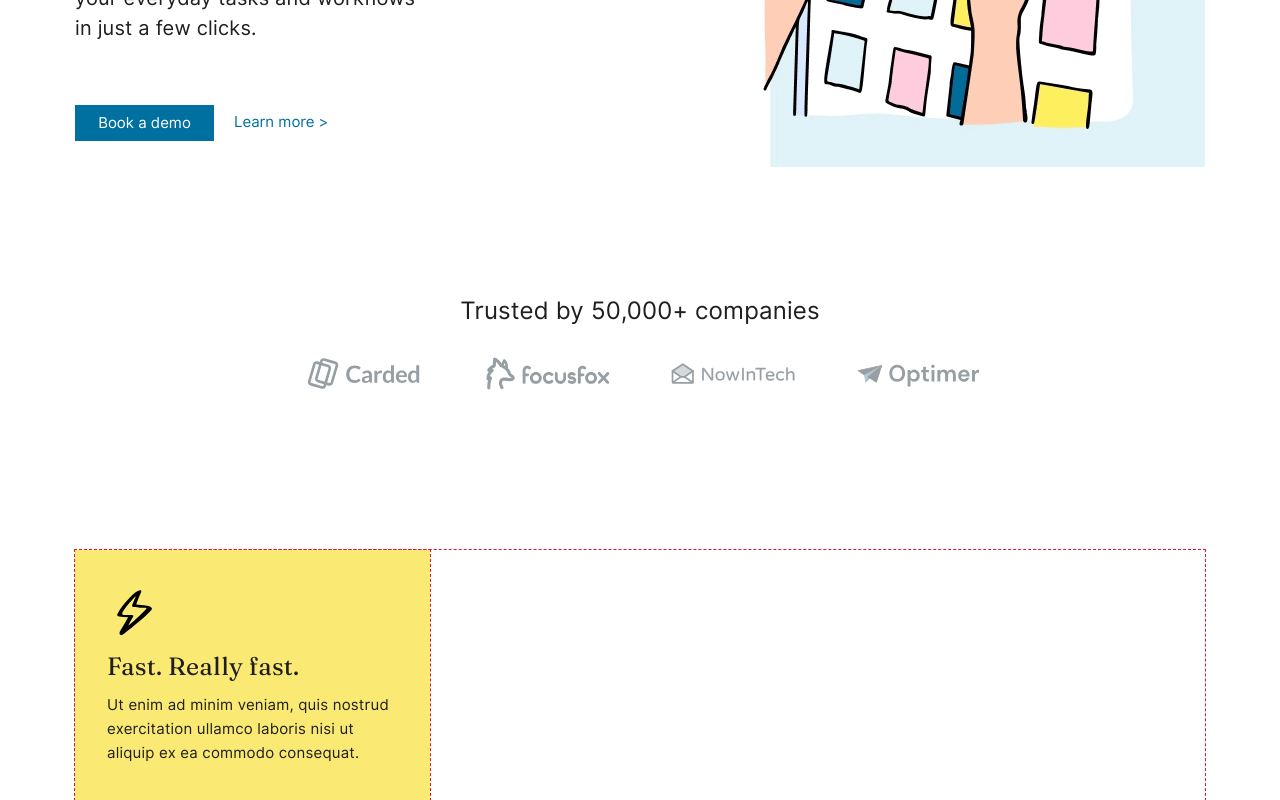
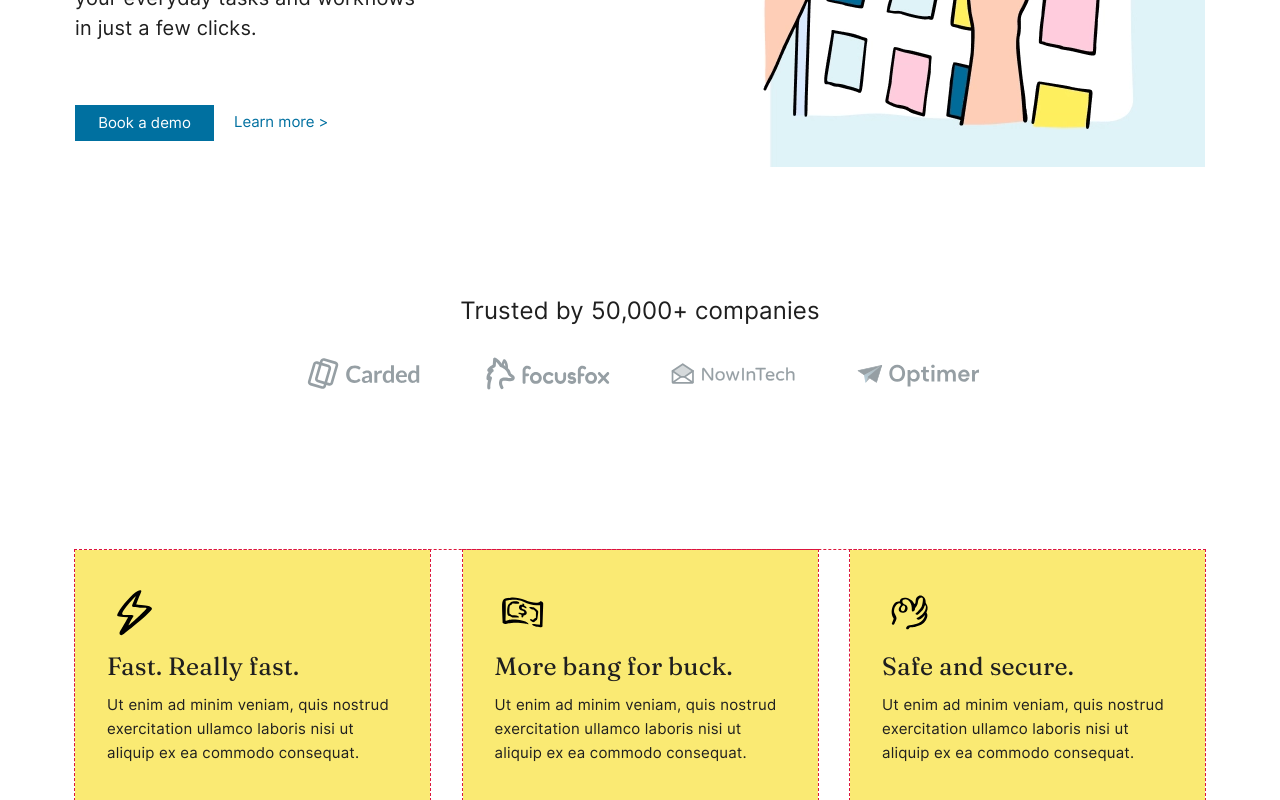
Before and after one commit to mash9000/whirl-learn-project, a React (Vite) app: page / in a window 1280 px wide. Shown: the part 436-1236 px from the top of the page. Built offline with nearby package versions, Linux system fonts and the light colour scheme.

Commit message:
feat: модель привязана

```diff
--- a/src/components/FactCard.tsx
+++ b/src/components/FactCard.tsx
@@ -2,17 +2,22 @@ import '../styles/fact-card/fact-card.scss';
 import '../styles/fact-card/__icons/fact-card__icons.scss';
 import '../styles/fact-card/__heading/fact-card__heading.scss';
 import '../styles/fact-card/__p/fact-card__p.scss';
+import type {IFactCards} from "../model/interfaces/IFactCards.ts";
 
-export const FactCard = () => {
+type FactCardProps = {
+    factData: IFactCards
+}
+
+export const FactCard = ({factData}: FactCardProps) => {
     const pathToTheFolderWithIconsForFacts: string = '../../public/images/card-facts/';
     return (
         <div className="fact-card">
-            <img src={`${pathToTheFolderWithIconsForFacts}thunderbolt.svg`}
-                 alt="thunderbolt icon"
-                 className='fact-card__icons'/>
-            <h5 className='fact-card__heading'>Fast. Really fast.</h5>
-            <p className='fact-card__p'>Ut enim ad minim veniam, quis nostrud exercitation ullamco
-                laboris nisi ut aliquip ex ea commodo consequat.</p>
+            <img
+                src={`${pathToTheFolderWithIconsForFacts}${factData.getNameOfImage()}.svg`}
+                alt={`${factData.getNameOfImage()} icon`}
+                className='fact-card__icons'/>
+            <h5 className='fact-card__heading'>{factData.getTitle()}</h5>
+            <p className='fact-card__p'>{factData.getParagraph()}</p>
         </div>
     );
 }
--- a/src/components/WhirlMainComponent.tsx
+++ b/src/components/WhirlMainComponent.tsx
@@ -5,6 +5,7 @@ import {AppConfig} from "../data/AppConfig.ts";
 import {Wrapper} from "./Wrapper.tsx";
 import {TrustedCompanies} from "./TrustedCompanies.tsx";
 import {FactCard} from "./FactCard.tsx";
+import type {IFactCards} from "../model/interfaces/IFactCards.ts";
 
 export const WhirlMainComponent = () => {
     return (
@@ -16,7 +17,9 @@ export const WhirlMainComponent = () => {
                      wrapperData={AppConfig.WRAPPER_DATA}/>
             <TrustedCompanies data={AppConfig.TRUSTED_COMPANIES}/>
             <div className='fact-card__box'>
-                <FactCard/>
+                {AppConfig.FACT_CARDS.map((card: IFactCards) =>
+                    <FactCard key={card.getTitle()} factData={card}/>
+                )}
             </div>
         </>
     )
--- a/src/data/AppConfig.ts
+++ b/src/data/AppConfig.ts
@@ -3,6 +3,7 @@ import type {IHighLink} from "../model/interfaces/IHighLink.ts";
 import type {IBookADemoButton} from "../model/interfaces/IBookADemoButton.ts";
 import type {IWrapper} from "../model/interfaces/IWrapper.ts";
 import type {ITrustedCompanies} from "../model/interfaces/ITrustedCompanies.ts";
+import type {IFactCards} from "../model/interfaces/IFactCards.ts";
 
 export class AppConfig {
     public static readonly NAVBAR_POINTS: IPointOfNavbar[] = [
@@ -51,4 +52,22 @@ export class AppConfig {
         getHeading: () => 'Trusted by 50,000+ companies',
         getNamesOfImages: () => ['carded', 'focusfox', 'nowintech', 'optimer']
     }
+
+    public static readonly FACT_CARDS: IFactCards[] = [
+        {
+            getNameOfImage: () => 'thunderbolt',
+            getTitle: () => 'Fast. Really fast.',
+            getParagraph: () => 'Ut enim ad minim veniam, quis nostrud exercitation ullamco laboris nisi ut aliquip ex ea commodo consequat.'
+        },
+        {
+            getNameOfImage: () => 'money',
+            getTitle: () => 'More bang for buck.',
+            getParagraph: () => 'Ut enim ad minim veniam, quis nostrud exercitation ullamco laboris nisi ut aliquip ex ea commodo consequat.'
+        },
+        {
+            getNameOfImage: () => 'ok-gesture',
+            getTitle: () => 'Safe and secure.',
+            getParagraph: () => 'Ut enim ad minim veniam, quis nostrud exercitation ullamco laboris nisi ut aliquip ex ea commodo consequat.'
+        }
+    ];
 }
--- /dev/null
+++ b/src/model/interfaces/IFactCards.ts
@@ -0,0 +1,7 @@
+export interface IFactCards {
+    getNameOfImage(): string;
+
+    getTitle(): string;
+
+    getParagraph(): string;
+}
```
